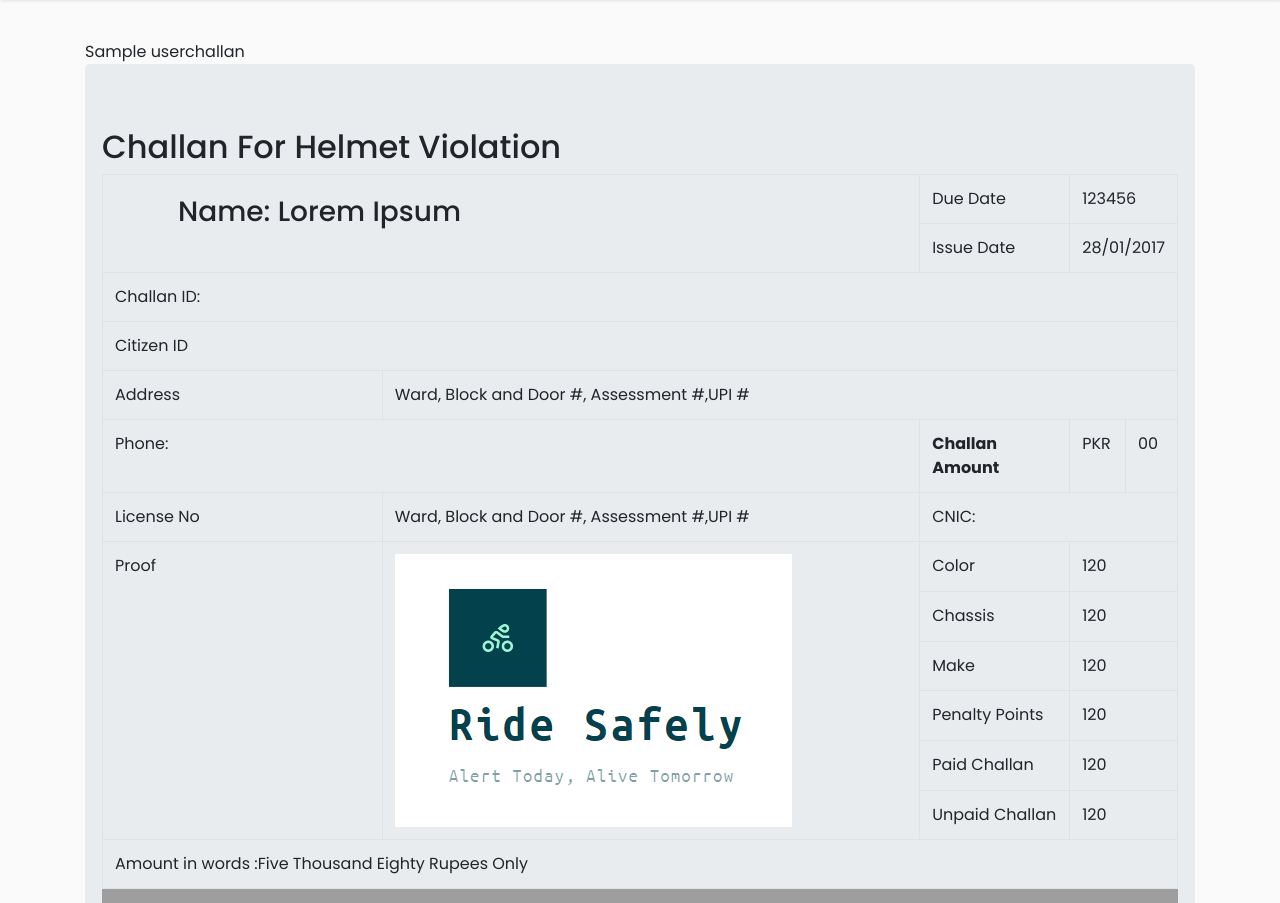
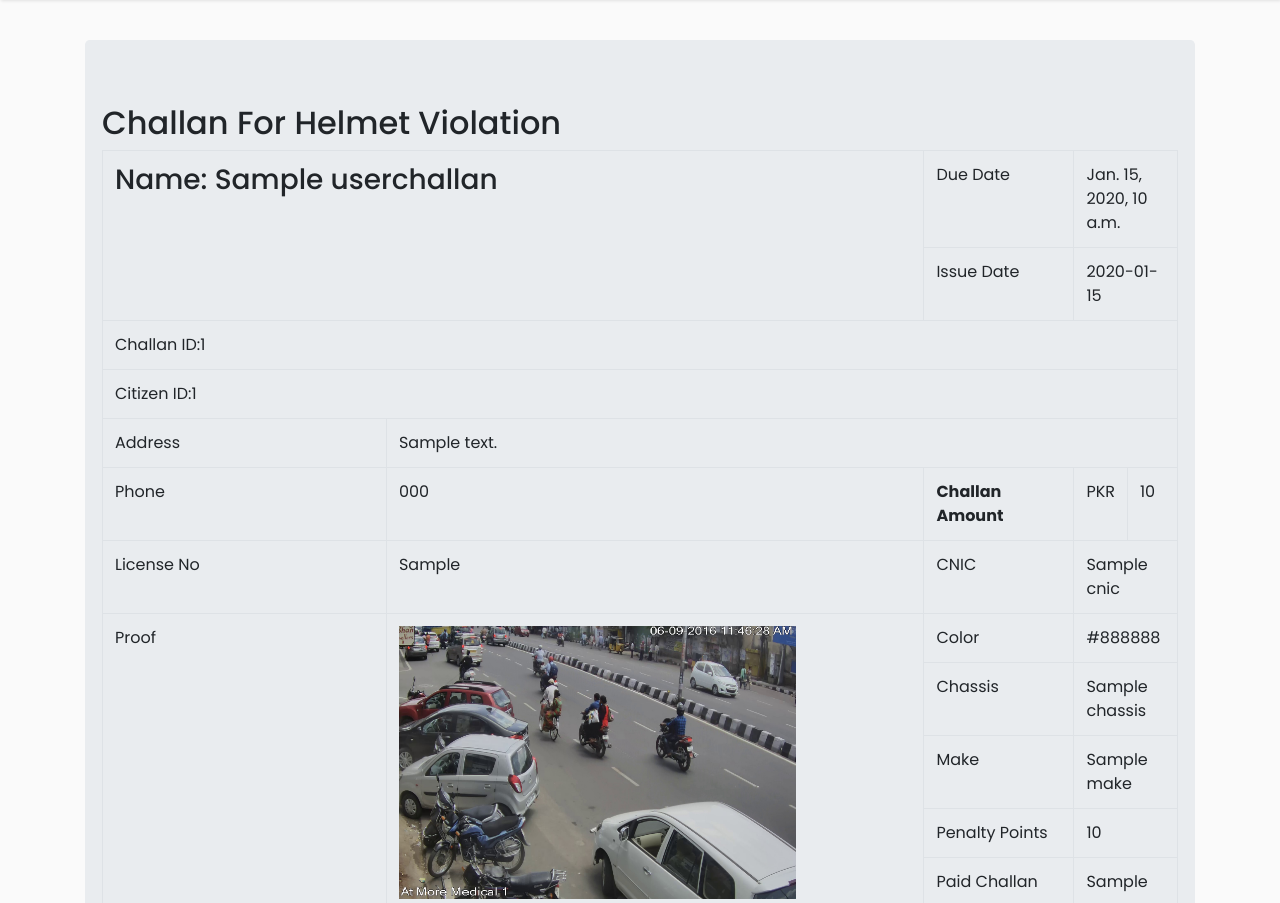
Before and after one commit to Shahrozjd/RideSafely, a Django app: template FYP/account/templates/account/showchallandata.html in a window 1280 px wide. Shown: the part 70-973 px from the top of the page. Run offline with Django 3.2, Linux system fonts and the light colour scheme; the template is opened without the code that fills it: most values are stand-ins (such as "Sample title", 1, 10 or a date in 2020); some libraries are stand-ins or nearby versions; grey boxes are pictures that could not be loaded.

Commit message:
Updated showchallan data also download prrof image

```diff
--- a/FYP/account/static/account/style.css
+++ b/FYP/account/static/account/style.css
@@ -42,10 +42,12 @@ a:focus{
 }
 #sidebar {
     min-width: 250px;
-    max-width: 250px;
+	max-width: 250px;
+	height: 100%;
     background: #7386D5;
     color: #fff;
 	transition: all 0.3s;
+	position: fixed;
 	box-shadow: 0 0px 10px 0 rgba(0, 0, 0, 0.5), 0 6px 20px 0 rgba(0, 0, 0, 0.19);
 
 }
--- a/FYP/account/templates/account/showchallandata.html
+++ b/FYP/account/templates/account/showchallandata.html
@@ -3,7 +3,6 @@
 {% block content %}
 {% load static %}
 
-	{{userchallan}}
     <div class="jumbotron">
 		<div class="row">
 			<h2>Challan For Helmet Violation</h2>
@@ -12,72 +11,74 @@
 						<table class="table table-bordered" style="width:100%;margin:auto;text-align:left;" >
 							<tbody>
 								<tr>
-                                <td rowspan="2" colspan="2"><h3 style="margin:8px 0 0 63px;">Name: Lorem Ipsum</h3></td>
+									<td rowspan="2" colspan="2"><h3>Name: 	{{userchallan.Name}}</h3></td>
 									<td>Due Date</td>
-								<td colspan="2">123456</td>
+									<td colspan="2">{{userchallan.DueDate}}</td>
 								</tr>
 								<tr>
 									<td>Issue Date</td>
-								<td colspan="2">28/01/2017</td>
+									<td colspan="2">{{userchallan.Dateofissue}}</td>
 								</tr>
 								<tr>
-								<td colspan="5">Challan ID: </td>
+									<td colspan="5">Challan ID:{{userchallan.ChallanID}} </td>
 								</tr>
 								<tr>
 
-								<td colspan="5">Citizen ID</td>
+									<td colspan="5">Citizen ID:{{userchallan.CitizenID}}</td>
 								</tr>
 								<tr>
 									<td>Address</td>
-                                <td colspan="4">Ward, Block and Door #, Assessment #,UPI #</td>
+									<td colspan="4">	{{userchallan.Address}}</td>
 
 								</tr>
 								<tr>
 
-								<td colspan="2">Phone:</td>
+									<td>Phone</td>
+									<td colspan="1">{{userchallan.MOBILE}}</td>
 									<td width="150"><strong>Challan Amount</strong> </td>
 									<td width="50">PKR</td>
-								<td width="50">00</td>
+									<td width="50">{{userchallan.ChallanAmount}}</td>
 
 								</tr>
 
 								<tr>
 									<td>License No</td>
-                                <td colspan="1">Ward, Block and Door #, Assessment #,UPI #</td>
-                                <td colspan="3">CNIC:</td>
+									<td colspan="1">{{userchallan.LiceneseNo}}</td>
+									<td>CNIC</td>
+									<td colspan="2" >{{userchallan.CNIC}}</td>
 								</tr>
 								<tr>
 									<td rowspan="6">Proof</td>
-								<td rowspan="6" width="50%"><img src="{% static 'account/Screenshot_2.png' %}" ></td>
+									<td rowspan="6" width="50%"><img src="{% static 'account/imagec028c.png' %}" width="397" height="273" ></td>
 									<td>Color</td>
-								<td colspan="2">120</td>
+									<td colspan="2">{{userchallan.Color}}</td>
 								</tr>
 								<tr>
 									<td>Chassis</td>
-								<td colspan="2" > 120</td>
+									<td colspan="2" >{{userchallan.Chassis}}</td>
 
 								</tr>
 								<tr>
 									<td>Make</td>
-								<td colspan="2" >120</td>
+									<td colspan="2" >{{userchallan.Make}}</td>
 								</tr>
 								<tr>
 									<td>Penalty Points</td>
-								<td colspan="2">120</td>
+									<td colspan="2">{{userchallan.PenaltyPoints}}</td>
 								</tr>
 								<tr>
 									<td>Paid Challan</td>
-								<td colspan="2" >120</td>
+									<td colspan="2" >{{userchallan.PaidChallan}}</td>
 								</tr>
 								<tr>
 									<td>Unpaid Challan</td>
-								<td colspan="2" > 120</td>
+									<td colspan="2" >{{userchallan.UnpaidChallan}}</td>
 
 								</tr>
 
 
 								<tr>
-								<td colspan="5">Amount in words :Five Thousand Eighty Rupees Only</td>
+									<td><strong>Location:</strong></td>
 								</tr>
 
 							</tbody>
```
Also changed, not shown: Challan_data_send.py (+13 -7 lines), FYP/account/views.py (+7 -1 lines), FYP/account/static/account/imagec028c.png (added), FYP/db.sqlite3, sampleimage1.png (added). Lines whose indentation alone changed are shown as unchanged.
